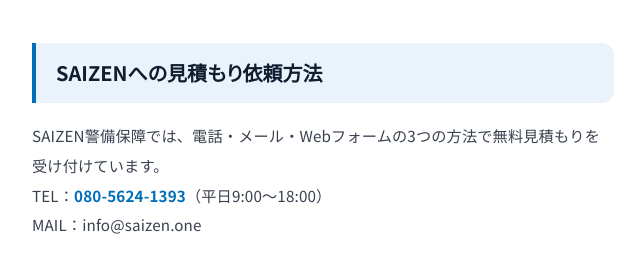
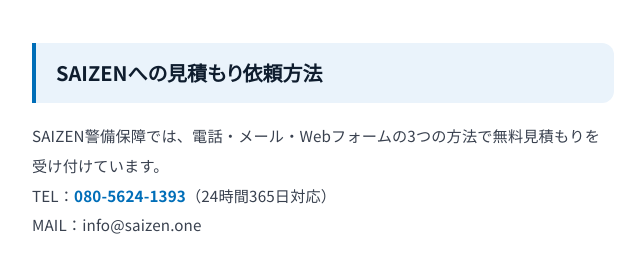
Before and after one commit to KokiSuesada369/company-website, a plain HTML site: page blog33/index.html in a window 1280 px wide. Shown: the part 4460-4717 px from the top of the page, 132-772 px from the left. Drawn offline with Linux system fonts and the light colour scheme.

Commit message:
fix: blog33 の電話の受付時間を「24時間365日対応」に（事実に合わせる）
Co-Authored-By: Claude Opus 5.5 <noreply@anthropic.com>

```diff
--- a/blog33/index.html
+++ b/blog33/index.html
@@ -316,7 +316,7 @@
         <h2>SAIZENへの見積もり依頼方法</h2>
         <p>
           SAIZEN警備保障では、電話・メール・Webフォームの3つの方法で無料見積もりを受け付けています。<br>
-          TEL：<strong>080-5624-1393</strong>（平日9:00〜18:00）<br>
+          TEL：<strong>080-5624-1393</strong>（24時間365日対応）<br>
           MAIL：info@saizen.one
         </p>
         <p>
```
